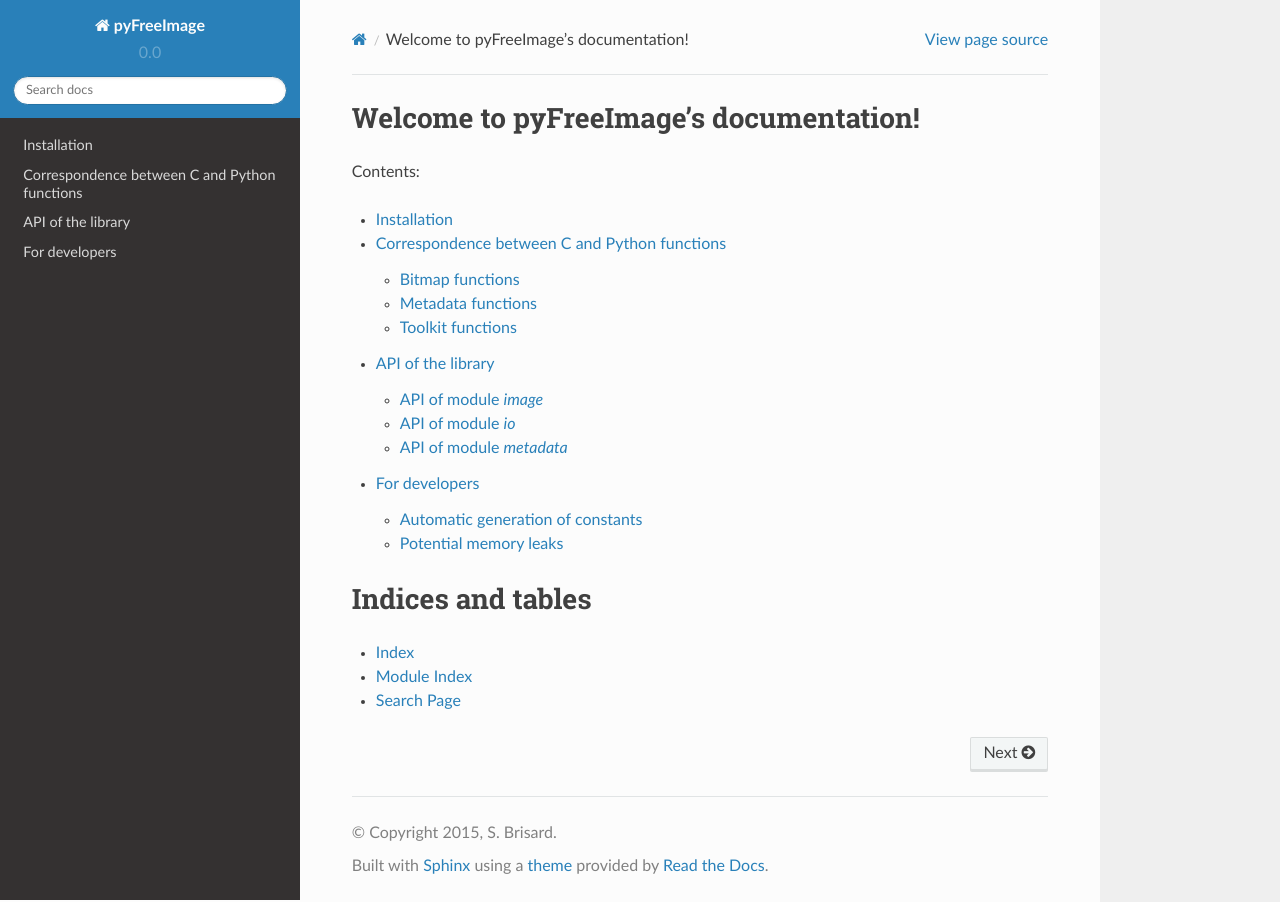
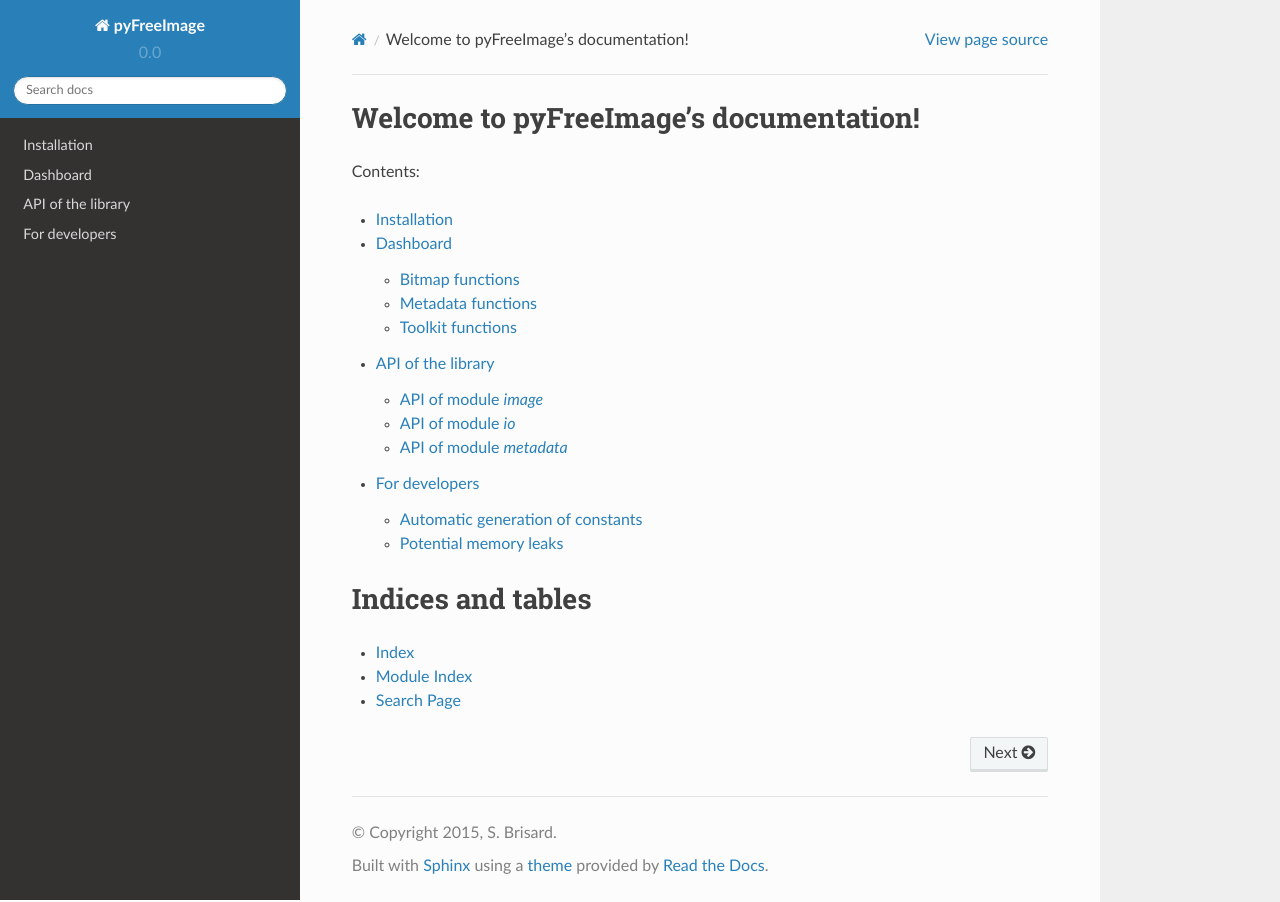
Before and after one commit to sbrisard/pyfreeimage, a Sphinx documentation site: the page built from docs/index.rst, in a window 1280 px wide. Built offline with Sphinx 7.4.7 and the Read the Docs theme 2.0.0, drawn with Linux system fonts in a browser that asks for light colours.

Commit message:
Renamed table.rst → dashboard.rst.

```diff
--- a/docs/table.rst
+++ b/docs/dashboard.rst
@@ -1,7 +1,7 @@
 .. -*- coding: utf-8 -*-
 
-Correspondence between C and Python functions
-=============================================
+Dashboard
+=========
 
 The present page lists the original C functions defined in the API doc of FreeImage, as well as their Python counterpart. The tables below give an accurate image of the project advancement.
 
--- a/docs/index.rst
+++ b/docs/index.rst
@@ -12,7 +12,7 @@ Contents:
    :maxdepth: 2
 
    installation
-   table
+   dashboard
    api
    developers
 
```
